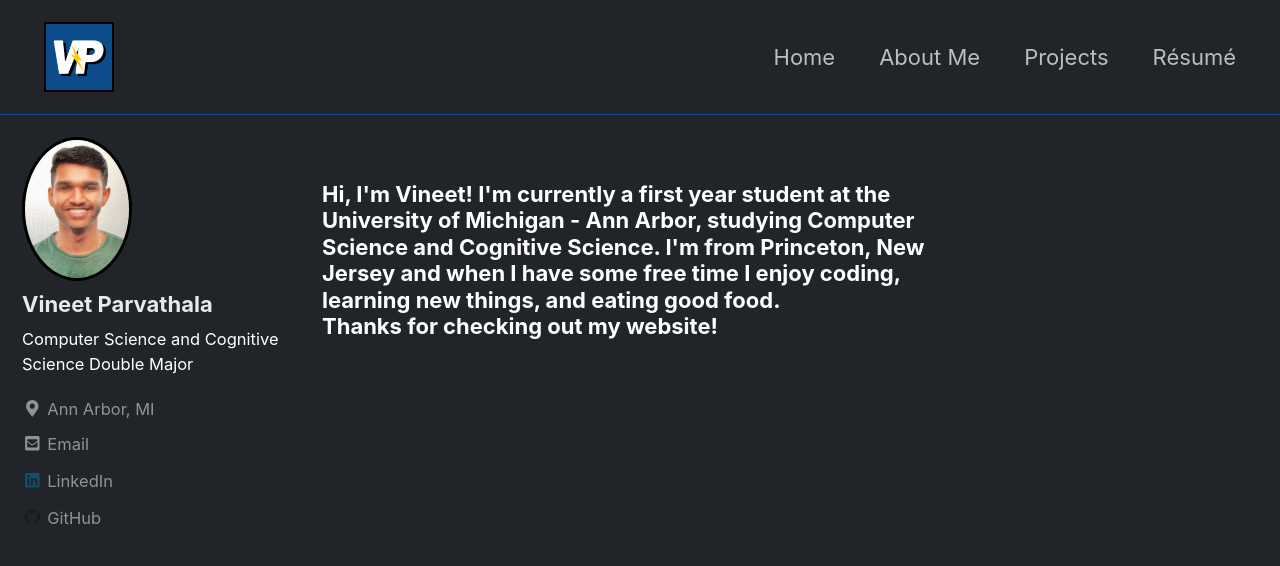
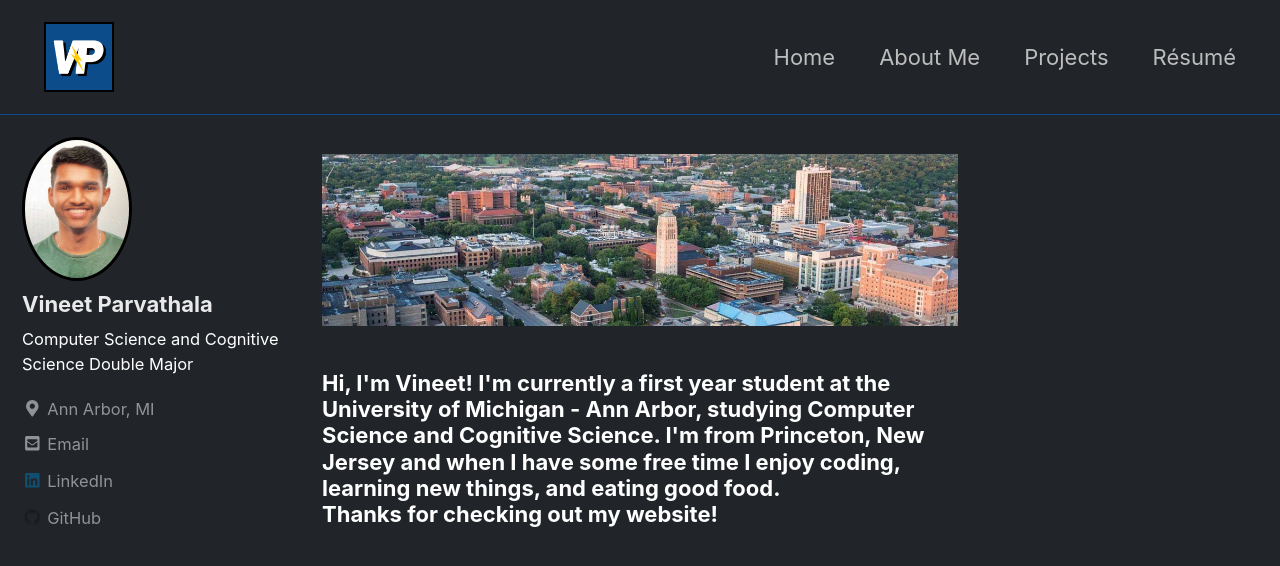
Before and after one commit to vparv/vparv.github.io, a Jekyll site: the page built from index.html, in a window 1280 px wide and 900 px high. Shown: the top 566 px of the window. Built offline with Jekyll 4.4.1, drawn with Linux system fonts in a browser that asks for light colours; cached includes are drawn as plain includes; nearby versions of some CDN libraries; the list of posts is cut into pages by our own code.

Commit message:
updated image preference schematics

```diff
--- a/_layouts/home.html
+++ b/_layouts/home.html
@@ -3,7 +3,7 @@ layout: archive
 ---
 
 {{ content }}
-
+<img src="/images/a2.jpg">
     <h3>
       <p>  Hi, I'm Vineet! I'm currently a first year student at the University of Michigan - Ann Arbor, studying Computer Science and Cognitive Science. I'm from Princeton, New Jersey and when I have some free time I enjoy coding, learning new things, and eating good food. <br>Thanks for checking out my website!</p>
     </h3>
```
Also changed, not shown: images/a2.jpg.
